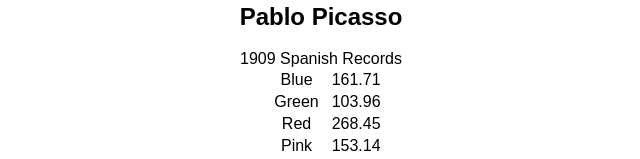
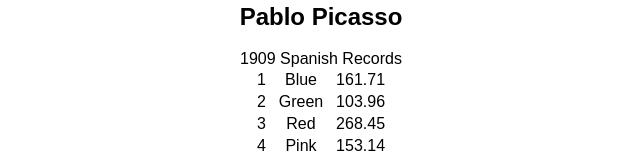
Before and after one commit to cliftonwferguson/bloc-jams-react, a React (Create React App) app: page /album/the-colors in a window 1280 px wide. Shown: the part 720-879 px from the top of the page, without its empty margins (319-959 px from the left). Built offline with nearby package versions, Linux system fonts and the light colour scheme.

Commit message:
fresh start

```diff
--- a/src/components/Album.js
+++ b/src/components/Album.js
@@ -61,7 +61,7 @@
             <tbody>
             {this.state.album.songs.map( (song, index) =>
               <tr className="song" key={index} onClick={() => this.handleSongClick(song)} >
-                <td className="song-number-row">{song.number}</td>
+                <td className="song-number-row">{index+1}</td>
                 <td className="song-title-row">{song.title}</td>
                 <td className="song-duration-row">{song.duration}</td>
               </tr>
```
